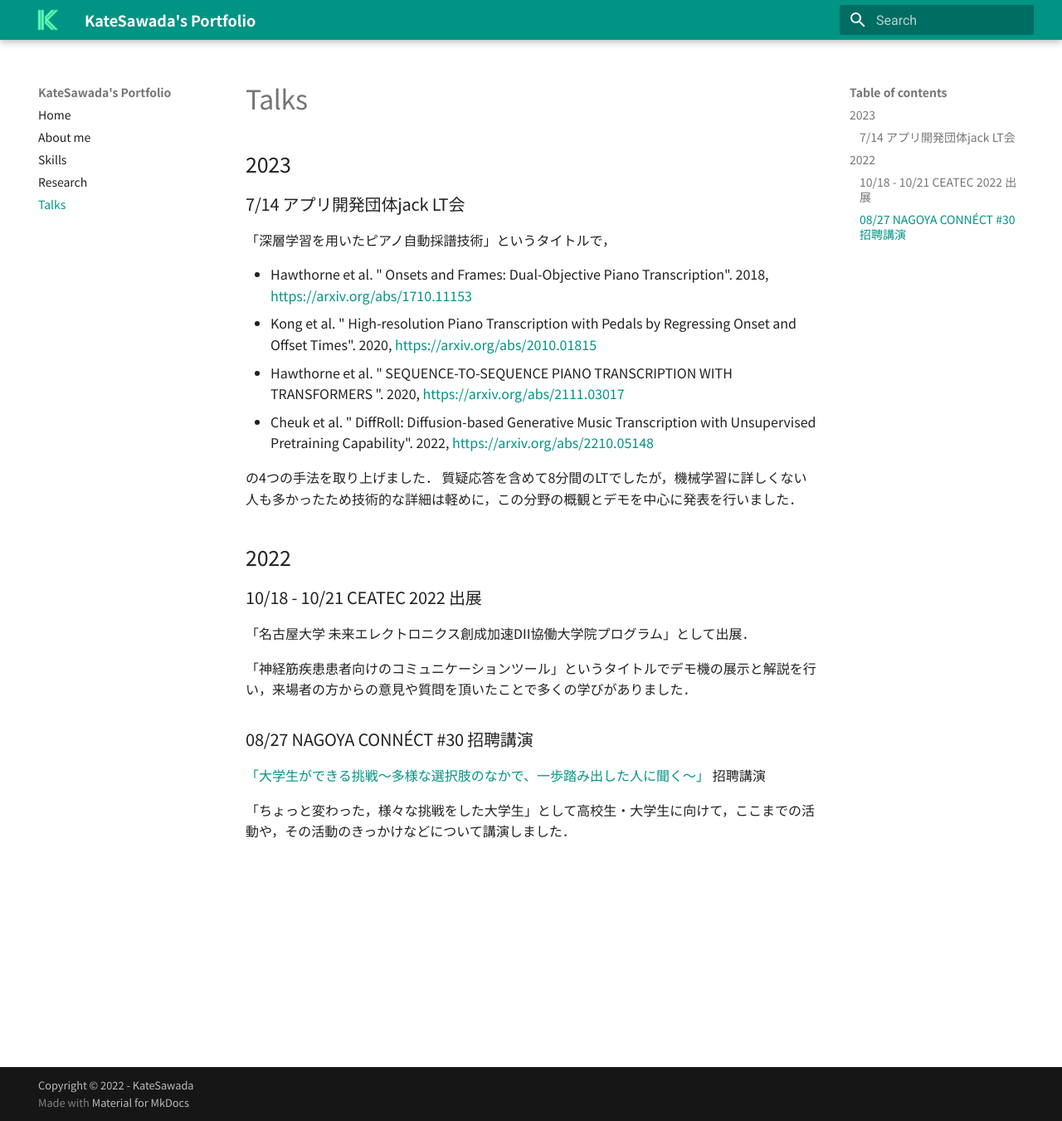
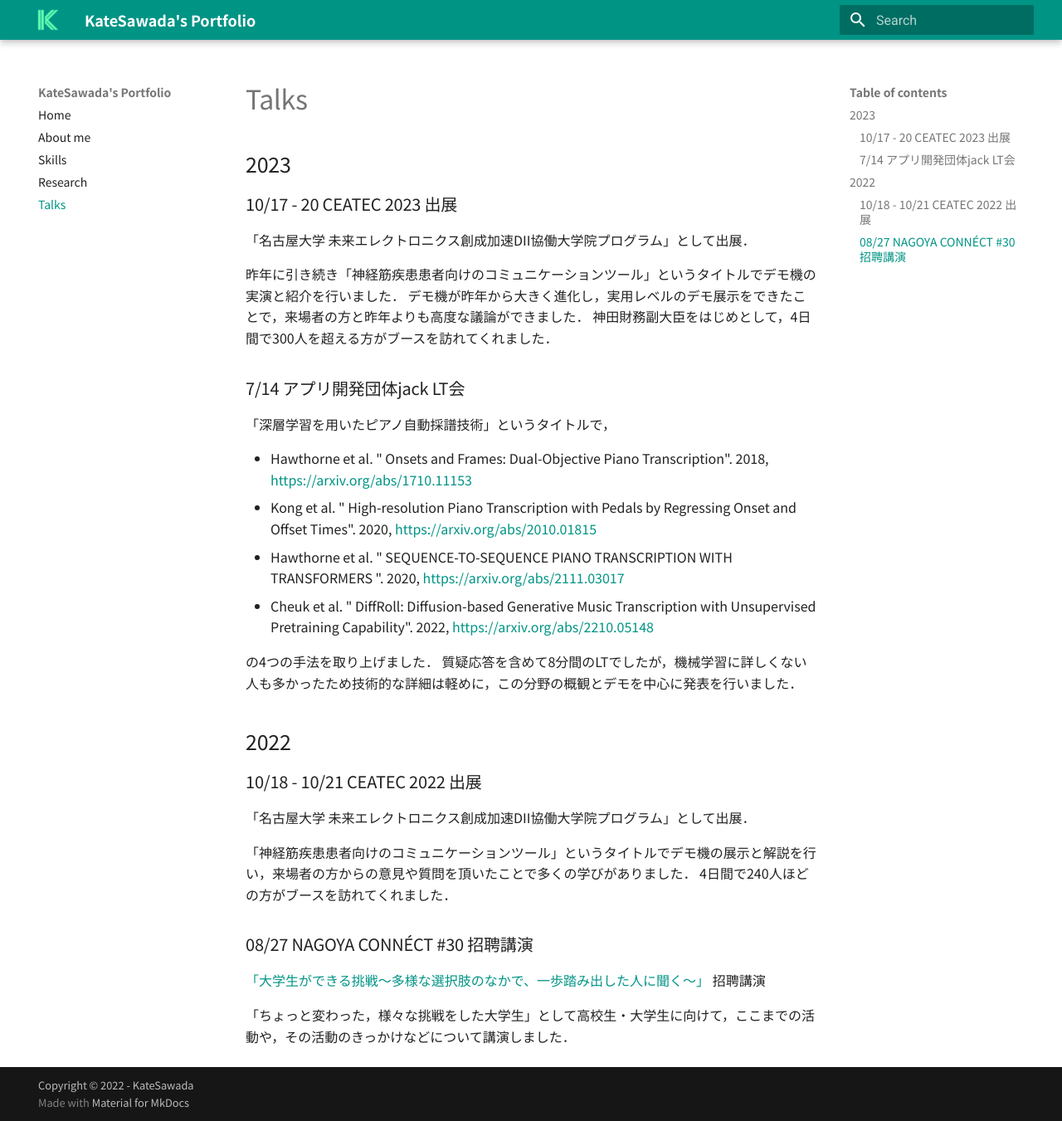
Before and after one commit to KateSawada/KateSawada.github.io, an MkDocs documentation site: the page built from docs/talks.md, in a window 1280 px wide and 1351 px high. Shown: the whole window at 83% size. Built offline with MkDocs 1.6.1 and Material for MkDocs 9.7.7, drawn with Linux system fonts in a browser that asks for light colours; nearby versions of some CDN libraries.

Commit message:
CEATEC2023追記

```diff
--- a/docs/talks.md
+++ b/docs/talks.md
@@ -5,6 +5,13 @@ title: Talks
 # Talks
 
 ## 2023
+
+### 10/17 - 20 CEATEC 2023 出展
+「名古屋大学 未来エレクトロニクス創成加速DII協働大学院プログラム」として出展．
+
+昨年に引き続き「神経筋疾患患者向けのコミュニケーションツール」というタイトルでデモ機の実演と紹介を行いました．
+デモ機が昨年から大きく進化し，実用レベルのデモ展示をできたことで，来場者の方と昨年よりも高度な議論ができました．
+神田財務副大臣をはじめとして，4日間で300人を超える方がブースを訪れてくれました．
 
 ### 7/14 アプリ開発団体jack LT会
 「深層学習を用いたピアノ自動採譜技術」というタイトルで，
@@ -23,6 +30,7 @@ title: Talks
 「名古屋大学 未来エレクトロニクス創成加速DII協働大学院プログラム」として出展．
 
 「神経筋疾患患者向けのコミュニケーションツール」というタイトルでデモ機の展示と解説を行い，来場者の方からの意見や質問を頂いたことで多くの学びがありました．
+4日間で240人ほどの方がブースを訪れてくれました．
 
 ### 08/27 NAGOYA CONNÉCT #30 招聘講演
 [「大学生ができる挑戦〜多様な選択肢のなかで、一歩踏み出した人に聞く〜」](https://venturecafetokyo.org/sessions/challenges-by-students/) 招聘講演
```
